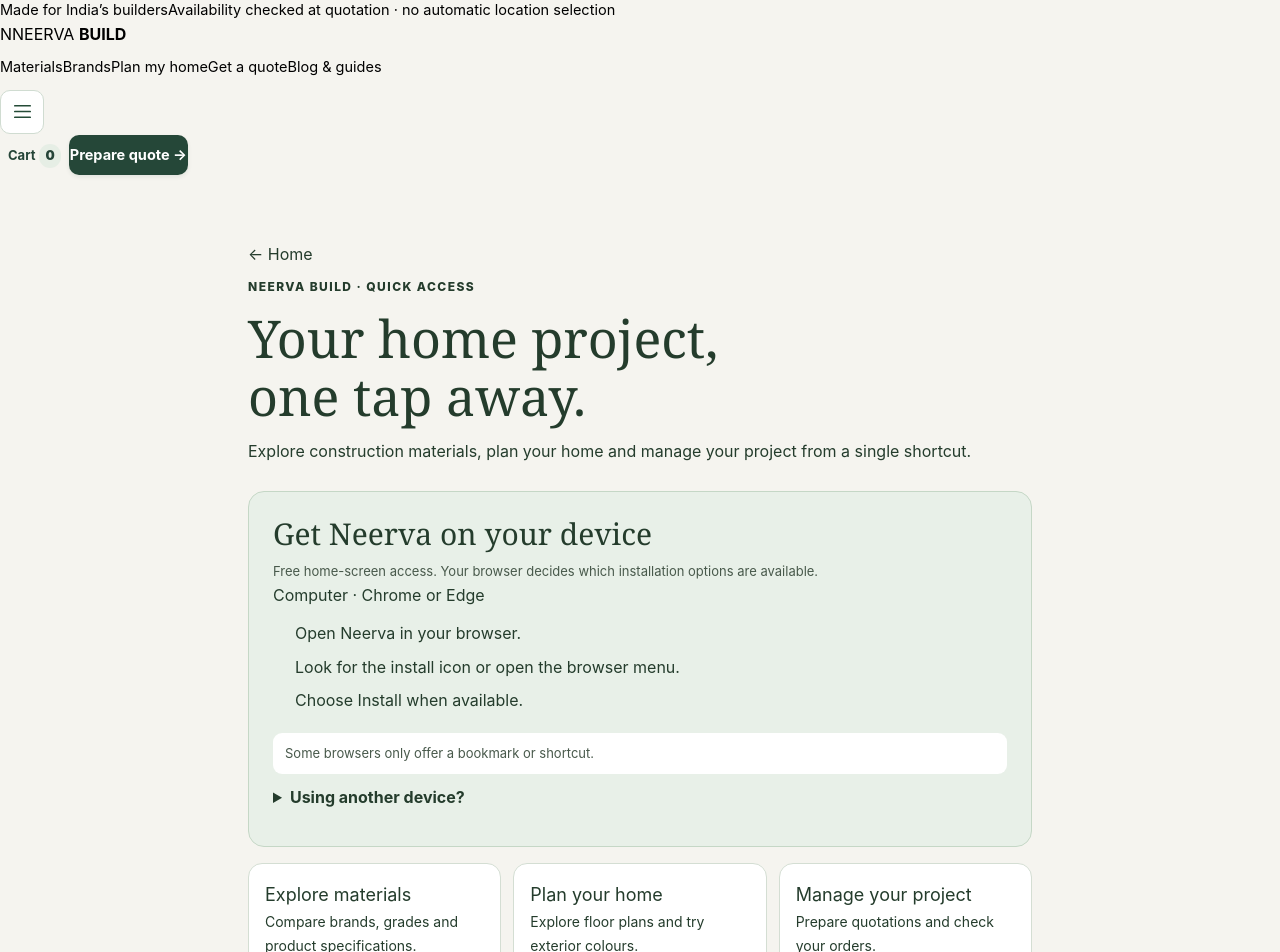
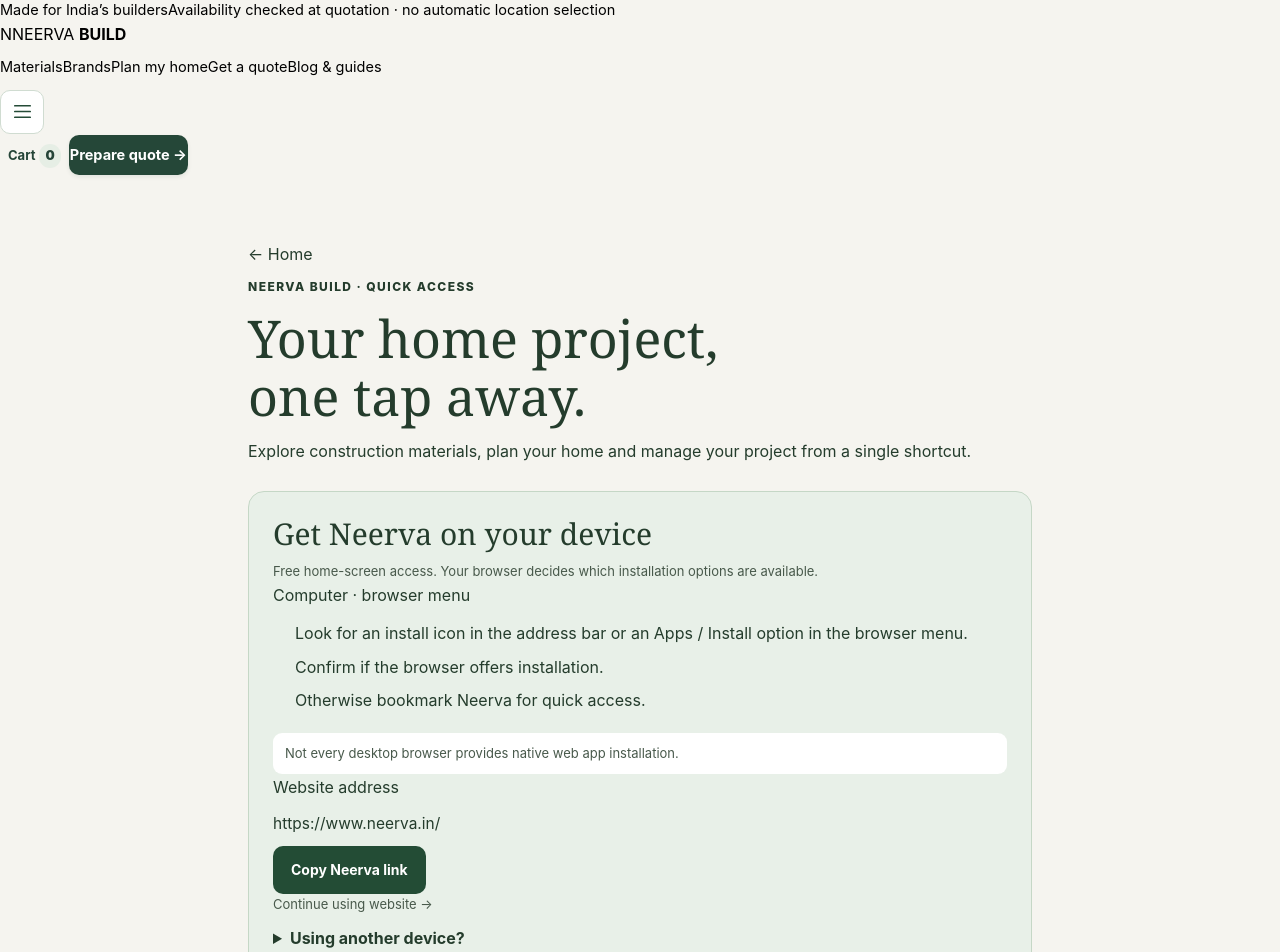
Before and after one commit to Neurolink-X/neerva-build, a Next.js app: page /install in a window 1280 px wide. Shown: the top 952 px of the page. Built offline with nearby package versions, Linux system fonts and the light colour scheme.

Commit message:
Provide device-specific install help, copyable canonical URL and browser fallback

```diff
--- a/src/components/install-app-action.tsx
+++ b/src/components/install-app-action.tsx
@@ -1,13 +1,9 @@
 "use client";
 import {useState} from "react";
+import {installationGuide} from "@/modules/pwa/install-state";
 import Link from "next/link";
 import {usePwaInstall,requestPwaInstall,resetInstallPreference} from "@/components/pwa-install";
 
-const guides={
- android:{title:"Android · Chrome",steps:["Open Neerva in Chrome.","Tap the three-dot menu (⋮).","Choose Install app or Add to Home screen."],note:"Some in-app browsers do not support installation. Open Chrome directly."},
- ios:{title:"iPhone / iPad · Safari",steps:["Open Neerva in Safari.","Tap Share.","Choose Add to Home Screen and confirm."],note:"Safari uses its own home-screen flow rather than a Chrome-style install prompt."},
- desktop:{title:"Computer · Chrome or Edge",steps:["Open Neerva in your browser.","Look for the install icon or open the browser menu.","Choose Install when available."],note:"Some browsers only offer a bookmark or shortcut."}
-};
 export function InstallAppAction(){
  const state=usePwaInstall(),[message,setMessage]=useState("");
  if(!state.ready)return <section className="install-action" aria-busy="true">Checking your device…</section>;
@@ -17,7 +13,8 @@ export function InstallAppAction(){
   <Link className="install-primary" href="/">Open Neerva</Link>
   {!state.runningStandalone&&<p><button type="button" onClick={()=>{if(resetInstallPreference())setMessage("Installation options restored. Follow the steps for your device.");}}>App removed? Set up again</button></p>}
  </section>;
- const guide=guides[state.platform];
+ const guide=installationGuide(state.platform,state.browser);
+ async function copyLink(){try{await navigator.clipboard.writeText("https://www.neerva.in/");setMessage("Neerva link copied. Paste it into your preferred browser.");}catch{setMessage("Copy the website address shown below manually.");}}
  async function begin(){
   const result=await requestPwaInstall();
   setMessage(result==="dismissed"?"Installation cancelled. You can try again from your browser menu.":result==="unavailable"?"The browser could not open an install prompt. Follow the steps below.":"Installation accepted. Check your home screen.");
@@ -30,9 +27,12 @@ export function InstallAppAction(){
   <h3>{guide.title}</h3>
   <ol>{guide.steps.map(step=><li key={step}>{step}</li>)}</ol>
   <p className="install-how">{guide.note}</p>
+  <label>Website address <input type="url" readOnly value="https://www.neerva.in/" onFocus={e=>e.currentTarget.select()} style={{width:"100%",minHeight:44}}/></label>
+  <button type="button" onClick={()=>void copyLink()}>Copy Neerva link</button>
+  <p><Link href="/">Continue using website →</Link></p>
   <details>
    <summary>Using another device?</summary>
-   {Object.entries(guides).filter(([id])=>id!==state.platform).map(([id,g])=><div key={id}><h3>{g.title}</h3><ol>{g.steps.map(step=><li key={step}>{step}</li>)}</ol><p>{g.note}</p></div>)}
+   {(["android","ios","desktop"] as const).filter(id=>id!==state.platform).map(id=>{const g=installationGuide(id,id==="ios"?"safari":"chromium");return <div key={id}><h3>{g.title}</h3><ol>{g.steps.map(step=><li key={step}>{step}</li>)}</ol><p>{g.note}</p></div>})}
   </details>
  </section>;
 }
```
